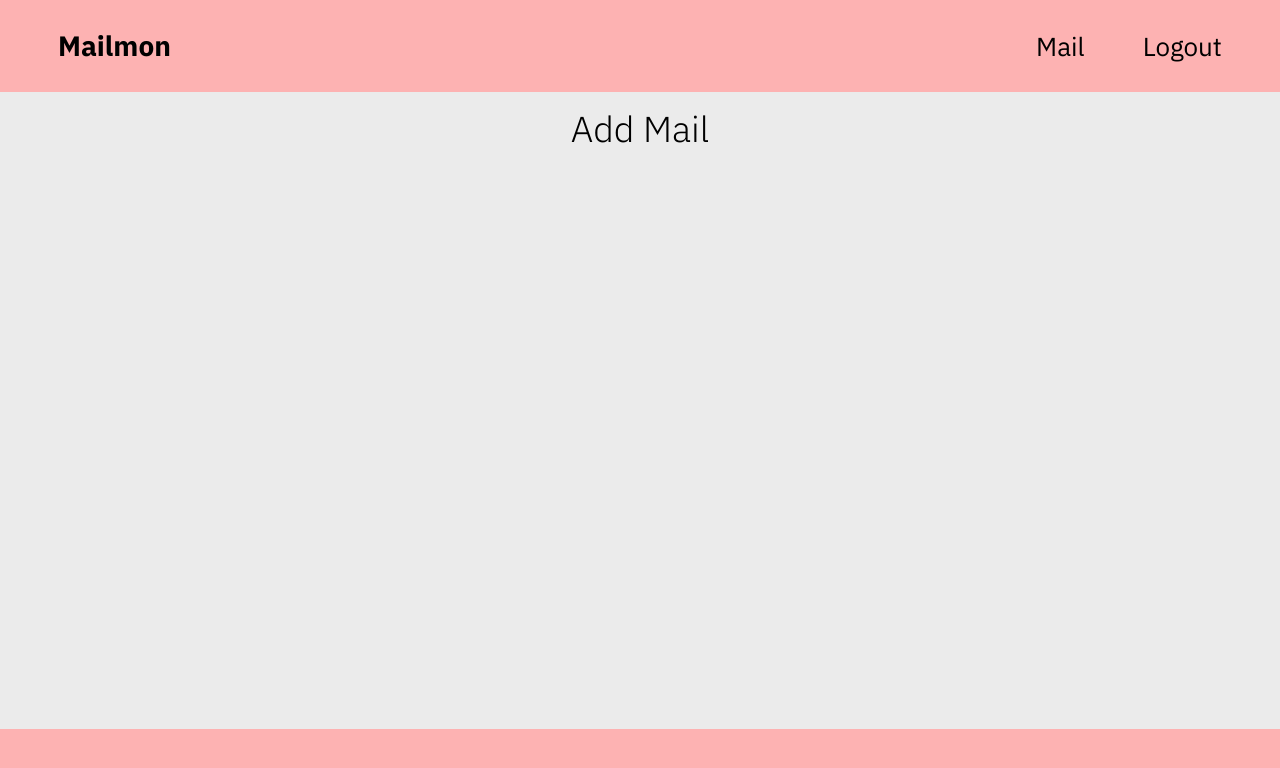
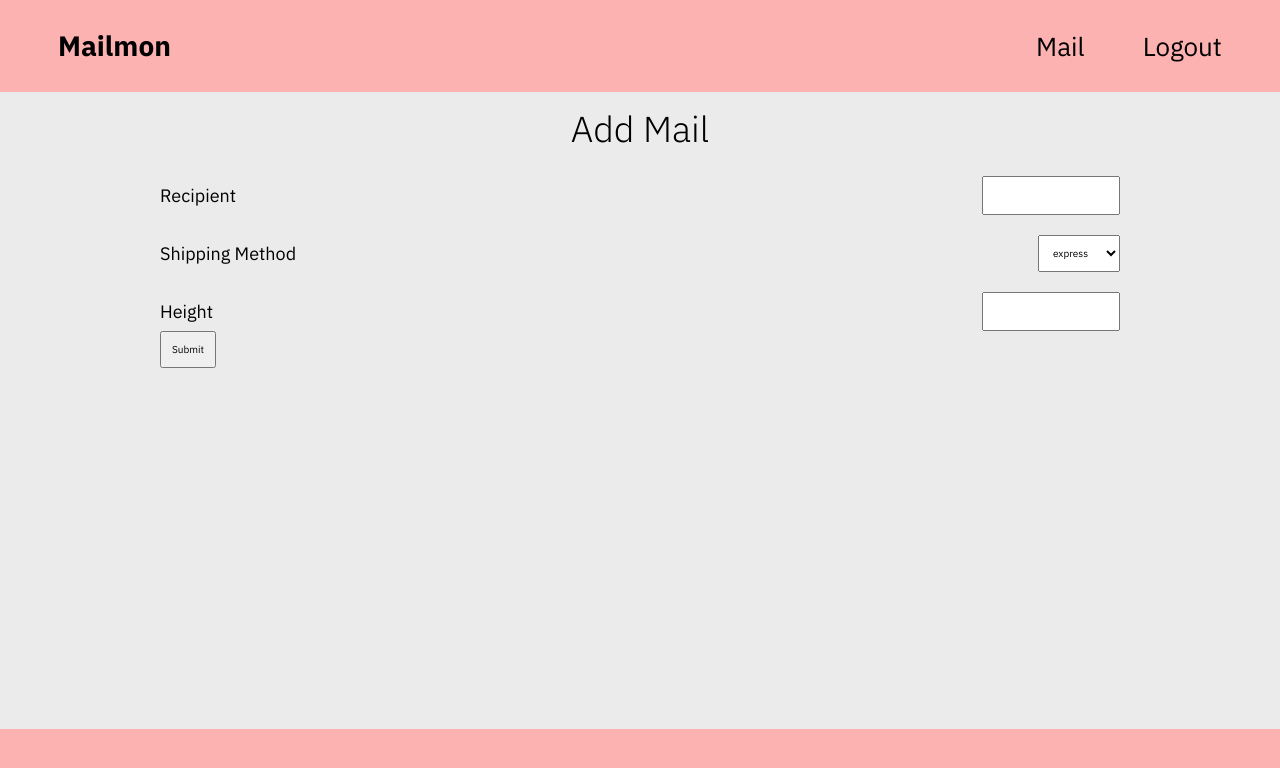
Before and after one commit to Mederer/mailmon, a React (Vite) app: page /mail/new in a window 1280 px wide. Shown: the top 768 px of the page. Built offline with nearby package versions, Linux system fonts and the light colour scheme.

Commit message:
feat: started work on add mail screen

```diff
--- a/package.json
+++ b/package.json
@@ -12,6 +12,7 @@
   "dependencies": {
     "react": "^18.2.0",
     "react-dom": "^18.2.0",
+    "react-hook-form": "^7.48.2",
     "react-router-dom": "^6.19.0"
   },
   "devDependencies": {
--- a/src/components/common/ButtonLink.tsx
+++ b/src/components/common/ButtonLink.tsx
@@ -7,6 +7,7 @@ interface ButtonLinkProps {
     children: React.ReactNode;
     minWidth: number;
 }
+
 export default function ButtonLink({to, children, minWidth}: ButtonLinkProps) {
     const additionalStyles = {
         minWidth: `${minWidth}rem`
--- a/src/components/screens/AddMailScreen.tsx
+++ b/src/components/screens/AddMailScreen.tsx
@@ -1,5 +1,8 @@
+import AddMailForm from "../../features/mail/AddMailForm.tsx";
+
 export default function AddMailScreen() {
     return <div>
         <h2 className="pageTitle">Add Mail</h2>
+        <AddMailForm />
     </div>
 }
--- /dev/null
+++ b/src/features/mail/AddMailForm.module.scss
@@ -0,0 +1,18 @@
+.formField {
+  display: flex;
+  justify-content: space-between;
+  align-items: center;
+
+  label {
+    font-size: 1.8rem;
+  }
+
+  select,
+  input {
+    padding: 1rem;
+  }
+
+  &:not(:last-child) {
+    margin-bottom: 2rem;
+  }
+}
--- /dev/null
+++ b/src/features/mail/AddMailForm.tsx
@@ -0,0 +1,43 @@
+import {SubmitHandler, useForm} from "react-hook-form";
+import styles from "./AddMailForm.module.scss";
+
+type Inputs = {
+    recipient: string;
+    carrier: string;
+    shippingMethod: string;
+    height: number;
+    width: number;
+}
+
+export default function AddMailForm() {
+    const {
+        register,
+        handleSubmit,
+    } = useForm<Inputs>();
+
+    const shippingMethods = ["express", "standard"];
+
+    const onSubmit: SubmitHandler<Inputs> = (data: Inputs) => console.log(data);
+
+    return <form onSubmit={handleSubmit(onSubmit)}>
+        <div className={styles.formField}>
+            <label>Recipient</label>
+            <input type="text" {...register("recipient")}/>
+        </div>
+        <div className={styles.formField}>
+            <label>Shipping Method</label>
+            <select {...register("shippingMethod")}>
+                {shippingMethods.map((method) => <option key={method} value={method}>{method}</option>)}
+            </select>
+        </div>
+        <div className={styles.formGroup}>
+            <div className={styles.formField}>
+                <label>Height</label>
+                <input type="text" {...register("height")}/>
+            </div>
+        </div>
+        <div className={styles.formField}>
+            <input type="submit" value="Submit"/>
+        </div>
+    </form>
+}
```
Also changed, not shown: 1 other file (tests, documents, lock files or other folders).
